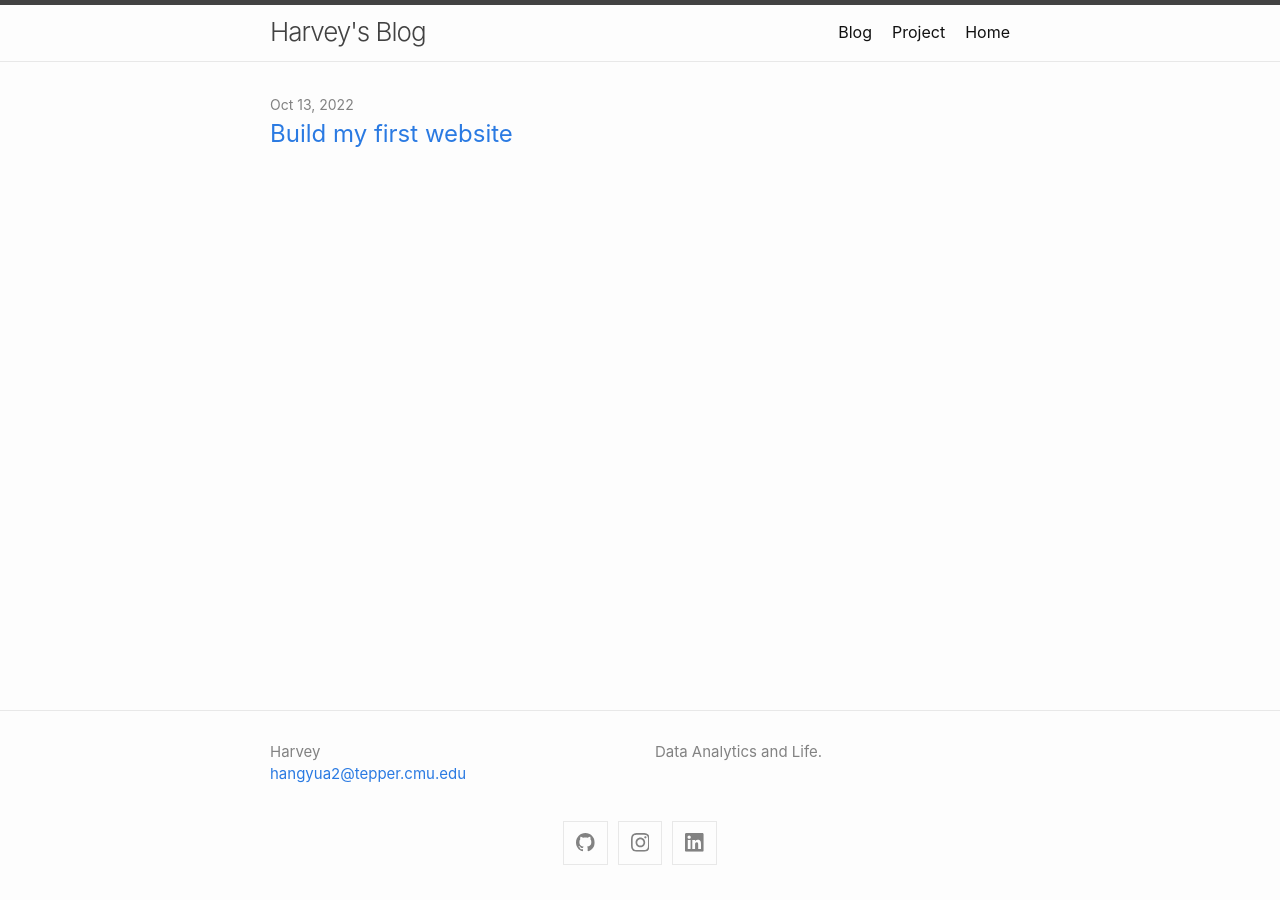
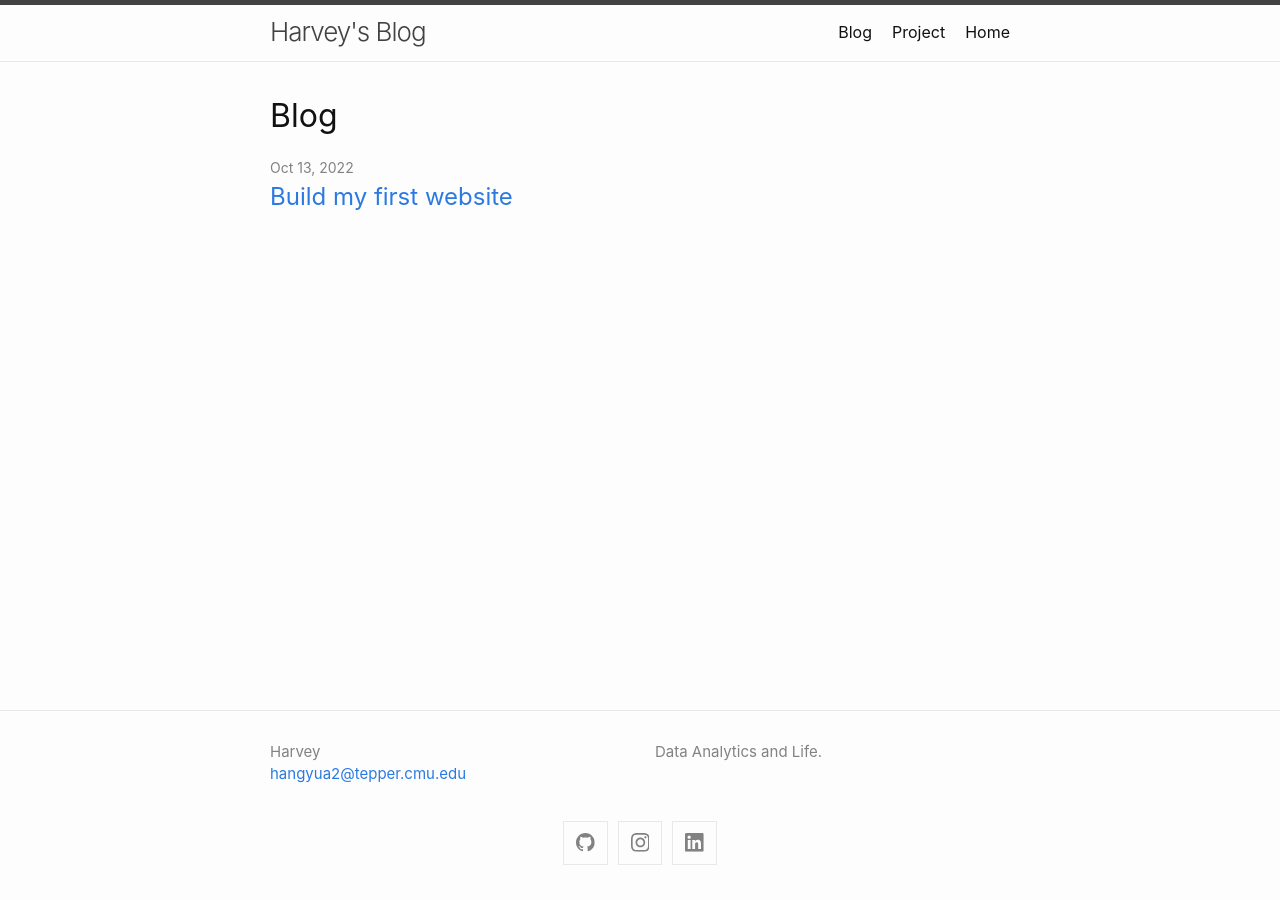
Before and after one commit to Hang-Yuan/minima, a Jekyll site: the page built from Blog.md, in a window 1280 px wide. Built offline with Jekyll 4.4.1, drawn with Linux system fonts in a browser that asks for light colours.

Commit message:
Update Blog.md

```diff
--- a/Blog.md
+++ b/Blog.md
@@ -3,3 +3,4 @@ layout: home
 title: Blog
 permalink: /blog/
 ---
+# Blog
```
